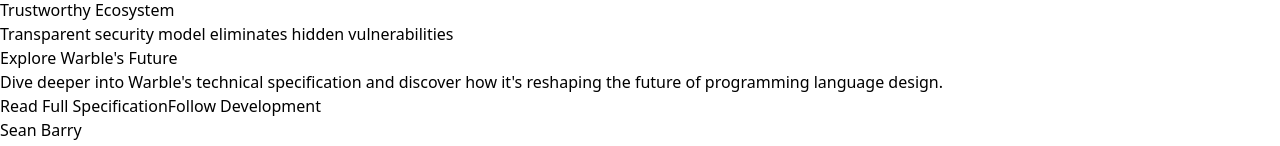
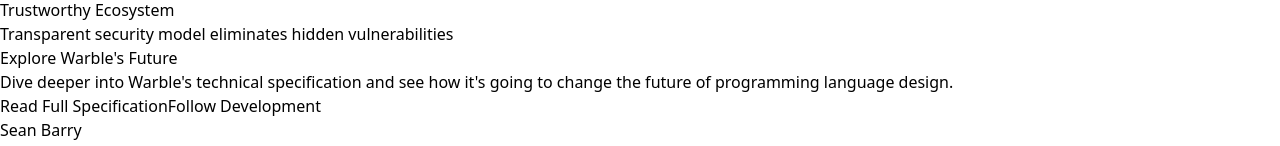
Before and after one commit to sean-andrew-barry/portfolio, a React (Vite) app: page /projects/warble in a window 1280 px wide. Shown: the part 5066-5212 px from the top of the page. Built offline with nearby package versions, Linux system fonts and the light colour scheme.

Commit message:
Improving CTA text

```diff
--- a/src/pages/projects/Warble.jsx
+++ b/src/pages/projects/Warble.jsx
@@ -353,7 +353,7 @@
         <div className="max-w-4xl mx-auto px-4 text-center">
           <h2 className="text-4xl font-bold mb-6">Explore Warble's Future</h2>
           <p className="text-xl text-purple-100 mb-8 max-w-2xl mx-auto">
-            Dive deeper into Warble's technical specification and discover how it's reshaping the future of programming language design.
+            Dive deeper into Warble's technical specification and see how it's going to change the future of programming language design.
           </p>
           <div className="flex flex-col sm:flex-row gap-4 justify-center">
             <a
```
